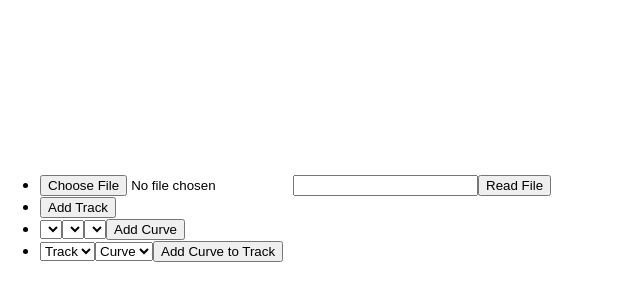
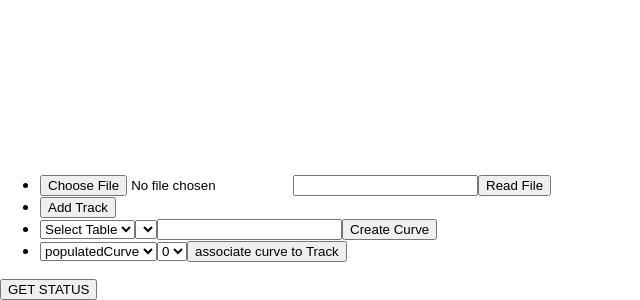
Before and after one commit to PageotM/PapaPlotProject, a React (Create React App) app in the folder my-app/: page / in a window 1280 px wide. Shown: the part 1042-1342 px from the top of the page, without its empty margins (0-640 px from the left). Before the commit the page ends 1320 px from the top, so only its background shows below. Built offline with nearby package versions, Linux system fonts and the light colour scheme.

Commit message:
Assignation de curve fonctionne, reste a faire update le graphique d'une courbe qui change

```diff
--- a/my-app/src/ReactElement/App.js
+++ b/my-app/src/ReactElement/App.js
@@ -18,13 +18,14 @@ const App = () => {
         const track1 = new Track();
         track1.curveList = [curve1];
         setTrackList([track1]);
+        setCurveList([{populatedCurve:curve1}]);
     }, []);
 
 
     return (
         <div>
             <TrackContainer trackList={trackList} />
-            <ControllerMenu trackList={trackList} setTrackList={setTrackList} tableList = {tableList} setTableList = {setTableList}/>
+            <ControllerMenu trackList={trackList} setTrackList={setTrackList} tableList = {tableList} setTableList = {setTableList} curveList={curveList} setCurveList={setCurveList}/>
         </div>
     );
 }
--- a/my-app/src/ReactElement/controllerMenu.js
+++ b/my-app/src/ReactElement/controllerMenu.js
@@ -1,5 +1,7 @@
 import Controller from "../service/ControllerService";
 import Track from "../service/TrackService";
+import { useState } from "react";
+import { Curve } from "../service/CurveService";
 
 function selectFile(event) {
     Controller.selectedFile = event.target.files[0];
@@ -12,7 +14,45 @@ async function getTableFromFile() {
 
 
 }
-const ControllerMenu = ({ trackList, setTrackList , tableList, setTableList}) => {
+const ControllerMenu = ({ trackList, setTrackList , tableList, setTableList, curveList, setCurveList}) => {
+    const [selectedTable, setSelectedTable] = useState(null);
+    const [selectedTableKeys, setSelectedTableKeys] = useState([]);
+
+    const handleTableChange = (event) => {
+        const selectedTableString = event.target.value;
+        const selectedTableObj = JSON.parse(selectedTableString);
+        setSelectedTable(selectedTableObj);
+        setSelectedTableKeys(Object.keys(Object.values(selectedTableObj)[0][0])); //C'est moche? oui, mais c'est pas toi qui décide.
+    };
+    const createNewCurve = () => {
+        const param = document.getElementById("curveCreationParamSelect").value;
+        const table = Object.values(selectedTable)[0];
+        const name = document.getElementById("curveCreationNameSelect").value;
+        const newCurve = new Curve(table, param);
+        const newItem = {};
+        newItem[name] = newCurve
+        setCurveList([...curveList, newItem]);
+    }
+
+    const assignCurve = () => {
+
+        const curve = curveList[document.getElementById("curveAssignCurveSelect").value];
+        const newTrackList = trackList;
+        const track = newTrackList[document.getElementById("curveAssignTrackSelect").value];
+        track.curveList = [Object.values(curve)[0]];
+        setTrackList(newTrackList);
+
+
+        console.log("------")
+    }
+    const lemmeSee = () => {
+        console.log(trackList);
+
+        console.log(curveList);
+
+        console.log(tableList);
+    }
+
     return (
         <div id="menuController">
             <ul>
@@ -31,31 +71,38 @@ const ControllerMenu = ({ trackList, setTrackList , tableList, setTableList}) =>
                         setTrackList([...trackList, new Track()])}>Add Track</button>
                 </li>
                 <li>
-                    <select>
-                        {Controller.trackList.map((track,index) => (
-                <option key={index}>{track}</option>
+                    <select onChange={handleTableChange} id ="curveCreationTableSelect">
+                        <option>Select Table</option>
+                    {tableList.map((table, index) => (
+                            <option key={index} value={JSON.stringify(table)}>{Object.keys(table)[0]}</option>
                         ))}
-                </select>
-                    <select>
-                        <option></option>
-                    </select>
-                    <select>
-                        <option></option>
                     </select>
 
-                    <button>Add Curve</button>
+                    <select id ="curveCreationParamSelect">
+                        {selectedTableKeys.map((key, index) => (
+                            <option key={index}>{key}</option>
+                        ))}
+                    </select>
+                    <input type = "text" id = "curveCreationNameSelect"></input>
+                    <button onClick={createNewCurve}>Create Curve</button>
 
                 </li>
                 <li>
-                    <select>
-                        <option value="track">Track</option>
+                    <select id = "curveAssignCurveSelect">
+                    {curveList.map((curve, index) => (
+                            <option key={index} value={index}>{Object.keys(curve)[0]}</option>
+                        ))}
                     </select>
-                    <select>
-                        <option value="curve">Curve</option>
+                    <select id = "curveAssignTrackSelect">
+                    {trackList.map((track, index) => (
+                            <option key={index} value={index}>{index}</option>
+                        ))}
                     </select>
-                    <button>Add Curve to Track</button>
+                    <button onClick={assignCurve}>associate curve to Track</button>
                 </li>
             </ul>
+            <button onClick={lemmeSee}>GET STATUS</button>
+
         </div>
     );
 }
```
